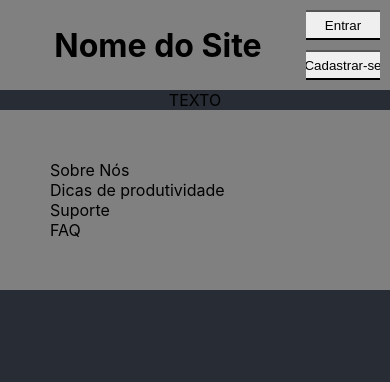
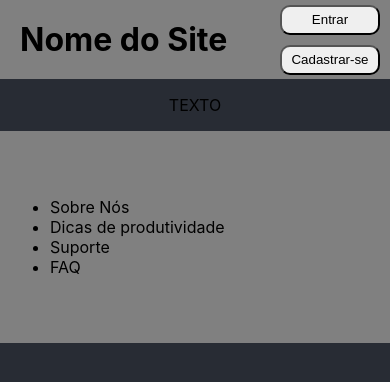
Before and after one commit to malanski/gamify, a React (Create React App) app: page / in a window 390 px wide. Shown: the top 382 px of the page. Built offline with nearby package versions, Linux system fonts and the light colour scheme.

Commit message:
Adjusting Layout

```diff
--- a/src/App.css
+++ b/src/App.css
@@ -1,13 +1,12 @@
 * {
-  overflow-x: hidden;
   box-sizing: border-box;
-  padding: 0;
-  margin: 0;
 }
 
 body {
   background-color: #282c34;
-
+  padding: 0;
+  margin: 0;
+  overflow-x: hidden;
 }
 
 .App {
--- a/src/components/Footer/Footer.css
+++ b/src/components/Footer/Footer.css
@@ -1,14 +1,12 @@
 .footer {
     background-color: gray;
-    padding: 50px;
-    width: 100%;
+    padding: 50px 10px;
     display: flex;
     justify-content: start;
     text-align: left;
 }
 
 ul{
-    width: 100%;
     list-style-type: disc ;
     list-style-position: outside;
 }
--- a/src/components/Header/Header.css
+++ b/src/components/Header/Header.css
@@ -1,30 +1,41 @@
 .header {
     background-color: gray;
     padding: 10px;
-    /* width: 100vw; */
     display: flex;
     flex-direction: row;
-    justify-content: space-evenly;
+    justify-content: center;
     align-items: center;
 }
 
 h1 {
-    width: 80%;
-
+    margin: 10px;
 }
 
 .btn-header {
-    width: 20%;
+    position: absolute;
+    right: 10px;
     display: flex;
     flex-direction: column;
     align-items: center;
     justify-content: center;
     gap: 10px;
 }
+
 .enter-login {
     width: 120px;
     height: 30px;
     border-radius: 10px;
     cursor: pointer;
+}
 
-}
+@media (max-width: 500px){
+
+    .header {
+        justify-content: flex-start;
+    }
+
+    .enter-login {
+        width: 100px;
+    }
+
+  }
```
